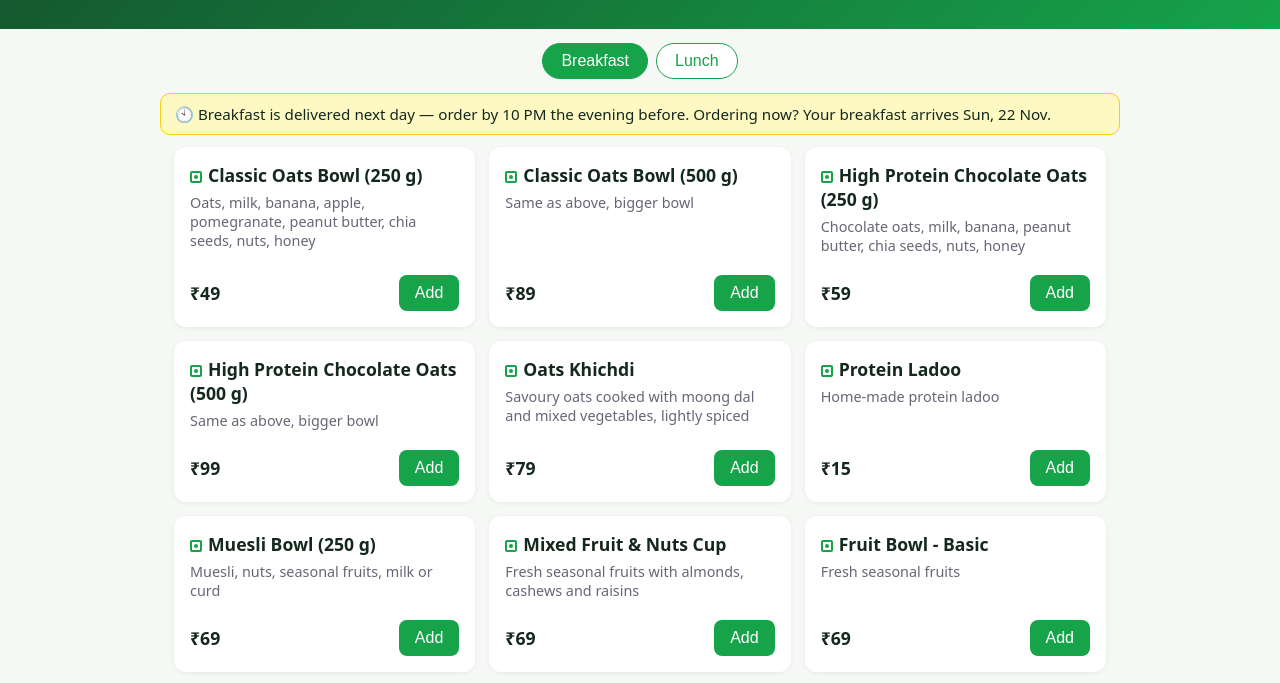
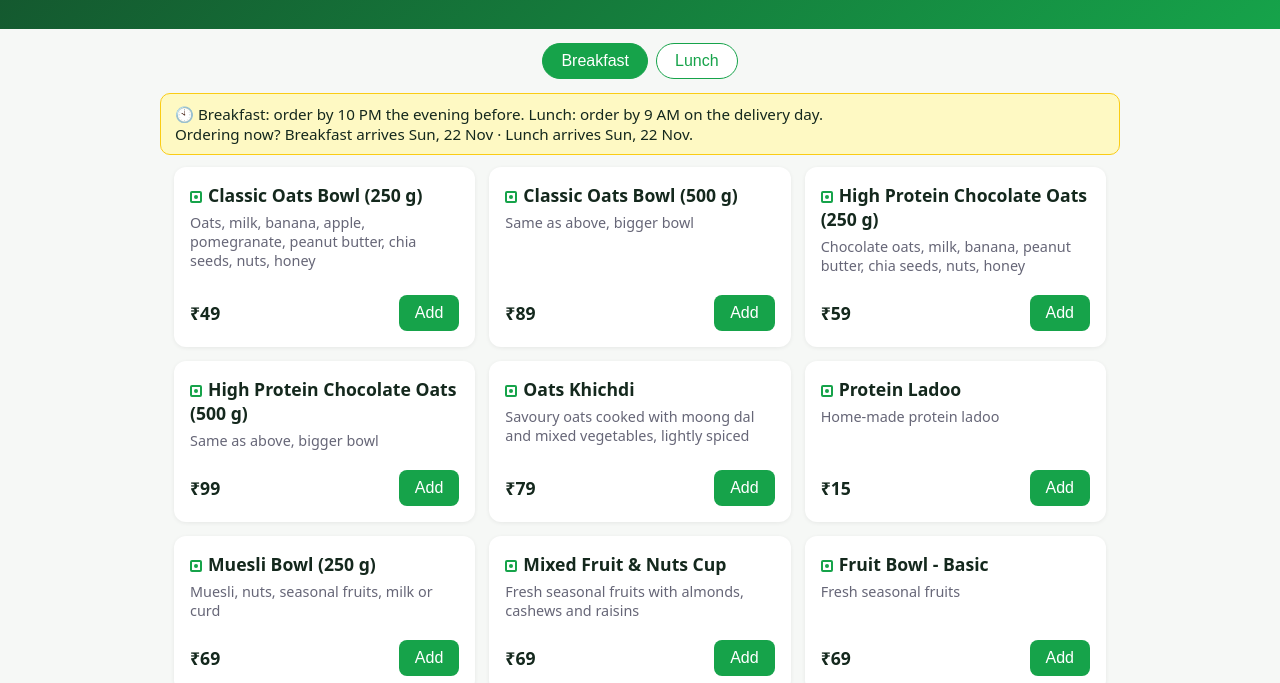
Before and after one commit to FitBite-Kitchen/FitBite, a plain HTML site: page index.html in a window 1280 px wide. Shown: the part 108-791 px from the top of the page. Drawn offline with Linux system fonts and the light colour scheme.

Commit message:
Update delivery cut-off logic and add lunch order handling; enhance UI for cut-off notifications

```diff
--- a/app.js
+++ b/app.js
@@ -140,11 +140,11 @@
     e.preventDefault();
     const lines = cartLines();
     if (!lines.length) return;
-    // If the page was left open past the cut-off, the breakfast date may have moved: refresh and ask to re-pick.
+    // If the page was left open past the cut-off, the delivery date may have moved: refresh and ask to re-pick.
     const sel = $("slotSelect").selectedOptions[0];
     if (sel && sel.dataset.base && slotLabel(sel.dataset.base) !== sel.value) {
       renderSlots();
-      return toast("Breakfast cut-off passed — delivery date updated. Please choose your slot again.");
+      return toast("Order cut-off passed — delivery date updated. Please choose your slot again.");
     }
     const f = Object.fromEntries(new FormData(e.target));
     f.payment = "UPI (customer says paid — verify screenshot)";
@@ -182,24 +182,31 @@
       () => toast("Couldn't get location — paste a Maps link instead")
     );
   };
-  // ---------- Breakfast next-day cut-off ----------
+  // ---------- Delivery dates & cut-offs ----------
   const isBreakfastSlot = (s) => /breakfast/i.test(s);
-  // Delivery date for breakfast: tomorrow if ordering before the cut-off hour (shop time zone), else the day after.
-  function breakfastDateLabel() {
-    const p = Object.fromEntries(new Intl.DateTimeFormat("en-GB", {
+  const isLunchSlot = (s) => /lunch/i.test(s);
+  // Current date/hour in the shop's time zone.
+  function shopNow() {
+    return Object.fromEntries(new Intl.DateTimeFormat("en-GB", {
       timeZone: C.timeZone || "Asia/Kolkata", year: "numeric", month: "2-digit", day: "2-digit", hour: "2-digit", hourCycle: "h23",
     }).formatToParts(new Date()).map((x) => [x.type, x.value]));
-    const daysAhead = Number(p.hour) < (C.breakfastCutoffHour ?? 22) ? 1 : 2;
-    const d = new Date(Date.UTC(+p.year, +p.month - 1, +p.day + daysAhead));
-    return d.toLocaleDateString("en-GB", { weekday: "short", day: "numeric", month: "short", timeZone: "UTC" });
   }
-  const slotLabel = (s) => (isBreakfastSlot(s) ? `${s} · ${breakfastDateLabel()}` : s);
+  const dateLabel = (p, daysAhead) =>
+    new Date(Date.UTC(+p.year, +p.month - 1, +p.day + daysAhead))
+      .toLocaleDateString("en-GB", { weekday: "short", day: "numeric", month: "short", timeZone: "UTC" });
+  // Breakfast: tomorrow if ordered before the cut-off hour (default 10 PM), else the day after.
+  const breakfastDateLabel = () => { const p = shopNow(); return dateLabel(p, Number(p.hour) < (C.breakfastCutoffHour ?? 22) ? 1 : 2); };
+  // Lunch: orders for a day close at lunchCutoffHour (default 9 AM) on that same day. Before it, lunch is today's; after, tomorrow's.
+  const lunchDateLabel = () => { const p = shopNow(); return dateLabel(p, Number(p.hour) < (C.lunchCutoffHour ?? 9) ? 0 : 1); };
+  const slotLabel = (s) =>
+    isBreakfastSlot(s) ? `${s} · ${breakfastDateLabel()}` : isLunchSlot(s) ? `${s} · ${lunchDateLabel()}` : s;
+  const hour12 = (h) => `${h % 12 || 12} ${h >= 12 ? "PM" : "AM"}`;
   function renderSlots() {
     $("slotSelect").innerHTML = `<option value="">Choose delivery slot</option>` +
       C.deliverySlots.map((s) => `<option value="${esc(slotLabel(s))}" data-base="${esc(s)}">${esc(slotLabel(s))}</option>`).join("");
-    const cut = C.breakfastCutoffHour ?? 22;
-    const h12 = cut % 12 || 12, ap = cut >= 12 ? "PM" : "AM";
-    $("cutoffNote").textContent = `🕙 Breakfast is delivered next day — order by ${h12} ${ap} the evening before. Ordering now? Your breakfast arrives ${breakfastDateLabel()}.`;
+    $("cutoffNote").textContent =
+      `🕙 Breakfast: order by ${hour12(C.breakfastCutoffHour ?? 22)} the evening before. Lunch: order by ${hour12(C.lunchCutoffHour ?? 9)} on the delivery day.\n` +
+      `Ordering now? Breakfast arrives ${breakfastDateLabel()} · Lunch arrives ${lunchDateLabel()}.`;
     $("cutoffNote").hidden = false;
   }
   renderSlots();
--- a/config.js
+++ b/config.js
@@ -31,6 +31,9 @@ window.CONFIG = {
   // Breakfast is next-day delivery: order before this hour (24h clock, shop time zone) the evening before.
   // e.g. 22 = 10 PM. After the cut-off, breakfast orders move to the day after tomorrow.
   breakfastCutoffHour: 22,
+  // Lunch (12-1 PM): orders for a day close at this hour on the same day. e.g. 9 = 9 AM.
+  // Order any time the day before, or up to 9 AM that day. After the cut-off, lunch moves to the next day.
+  lunchCutoffHour: 9,
   timeZone: "Asia/Kolkata",
 
   // OPTIONAL (see README): edit the menu from a Google Sheet instead of this file.
--- a/style.css
+++ b/style.css
@@ -40,6 +40,6 @@ input, textarea, select { padding:10px; border:1px solid #ccd; border-radius:8px
 .pay-btn { display:block; background:#fff; color:var(--green); border:2px solid var(--green); padding:10px; border-radius:8px; text-decoration:none; font-weight:600; }
 .check { display:flex; gap:8px; align-items:center; }
 .note { margin:0; font-size:.9rem; color:var(--muted); }
-.cutoff { max-width:960px; margin:0 auto 12px; padding:10px 14px; background:#fef9c3; border:1px solid #facc15; border-radius:10px; font-size:.95rem; }
+.cutoff { white-space:pre-line; max-width:960px; margin:0 auto 12px; padding:10px 14px; background:#fef9c3; border:1px solid #facc15; border-radius:10px; font-size:.95rem; }
 .toast { position:fixed; top:16px; left:50%; transform:translateX(-50%); background:#111; color:#fff; padding:10px 18px; border-radius:8px; z-index:30; }
 .empty { text-align:center; color:var(--muted); grid-column:1/-1; }
```
